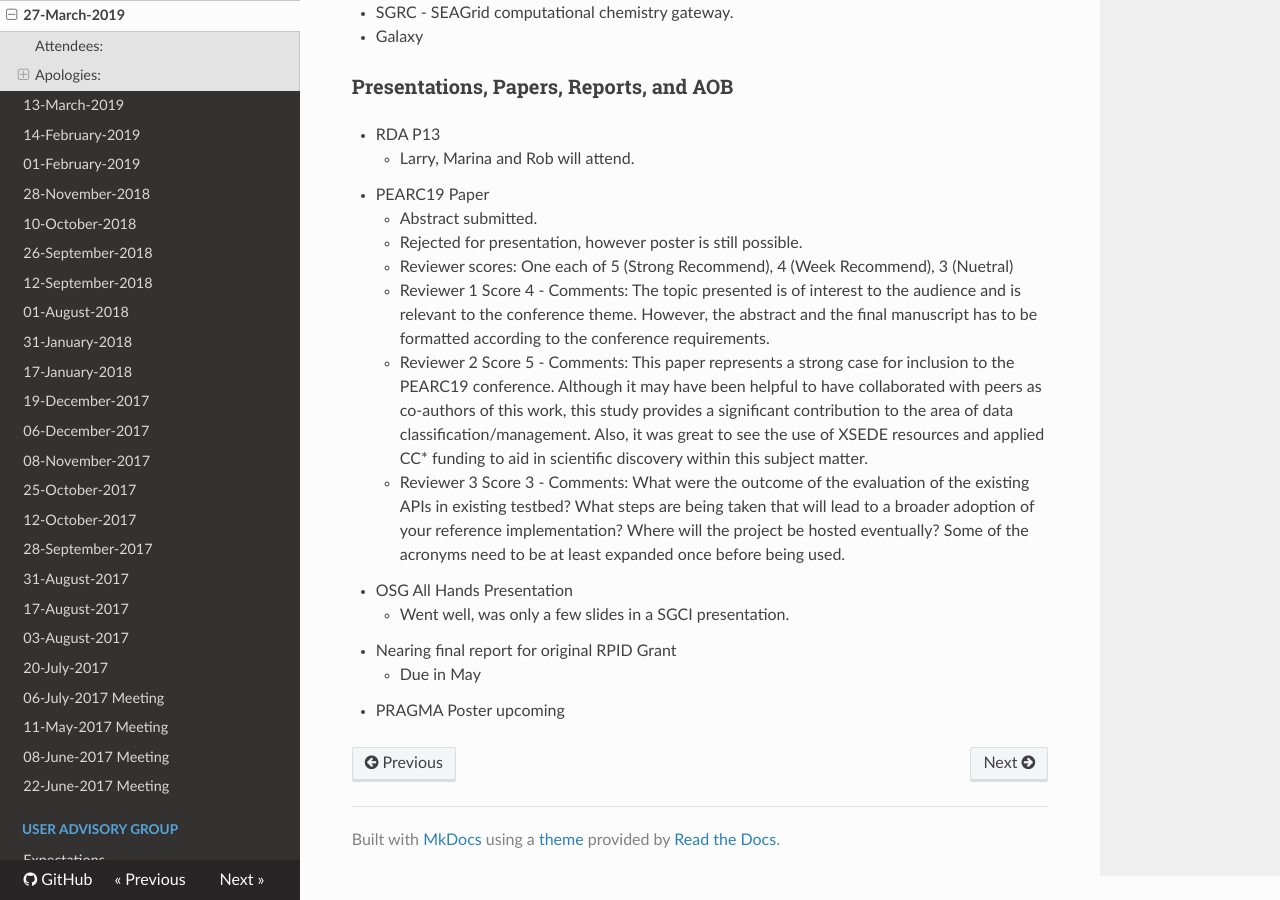
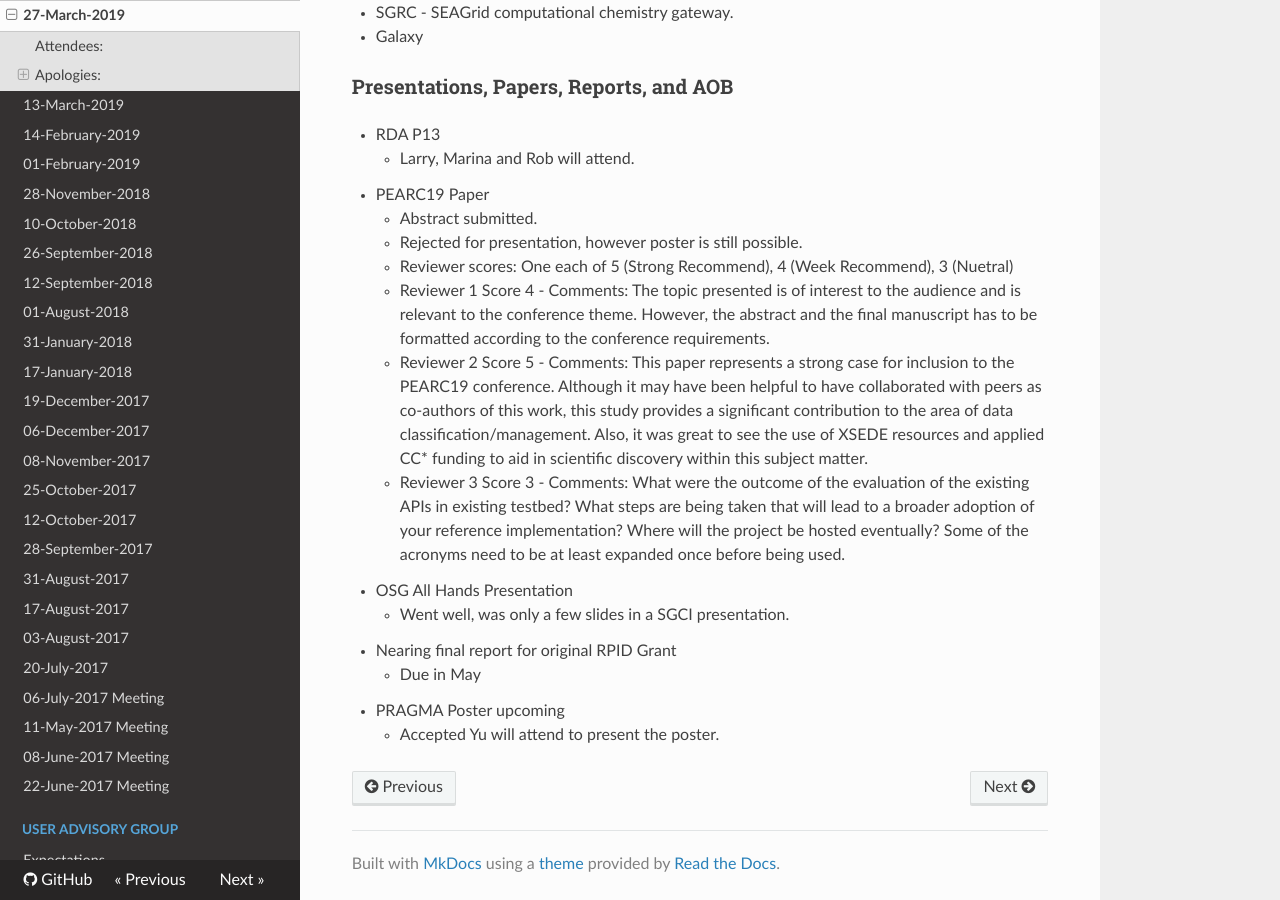
Before and after one commit to rpidproject/rpid, an MkDocs documentation site: the page built from docs/27-March-2019.md, in a window 1280 px wide and 900 px high, scrolled down 697 px. Built offline with MkDocs 1.6.1, drawn with Linux system fonts in a browser that asks for light colours; nearby versions of some CDN libraries; old or Windows-style settings are respelled for this version of MkDocs.

Commit message:
Update 27-March-2019.md

```diff
--- a/docs/27-March-2019.md
+++ b/docs/27-March-2019.md
@@ -37,3 +37,4 @@
    * Nearing final report for original RPID Grant
       * Due in May
    * PRAGMA Poster upcoming
+      * Accepted Yu will attend to present the poster.
```
